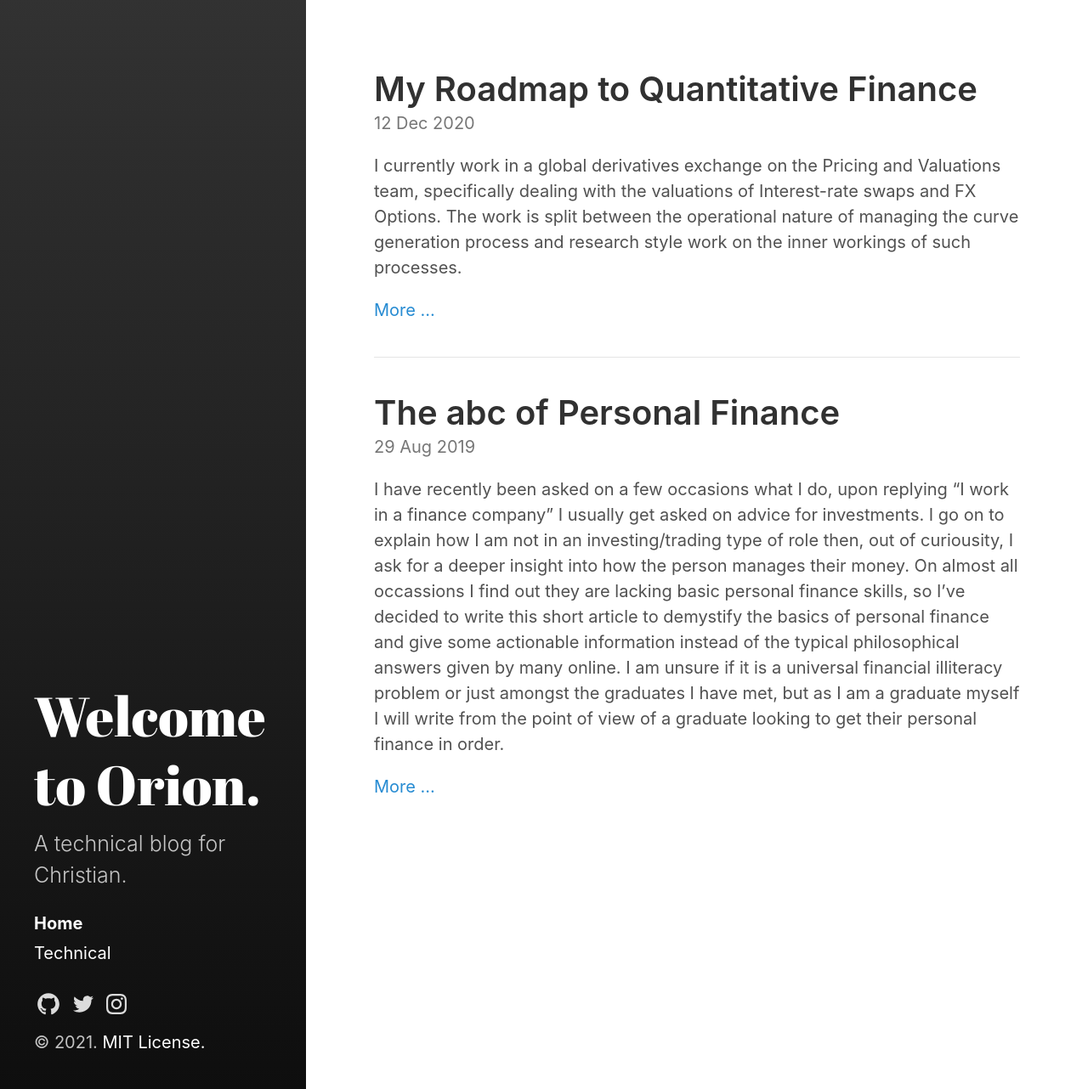
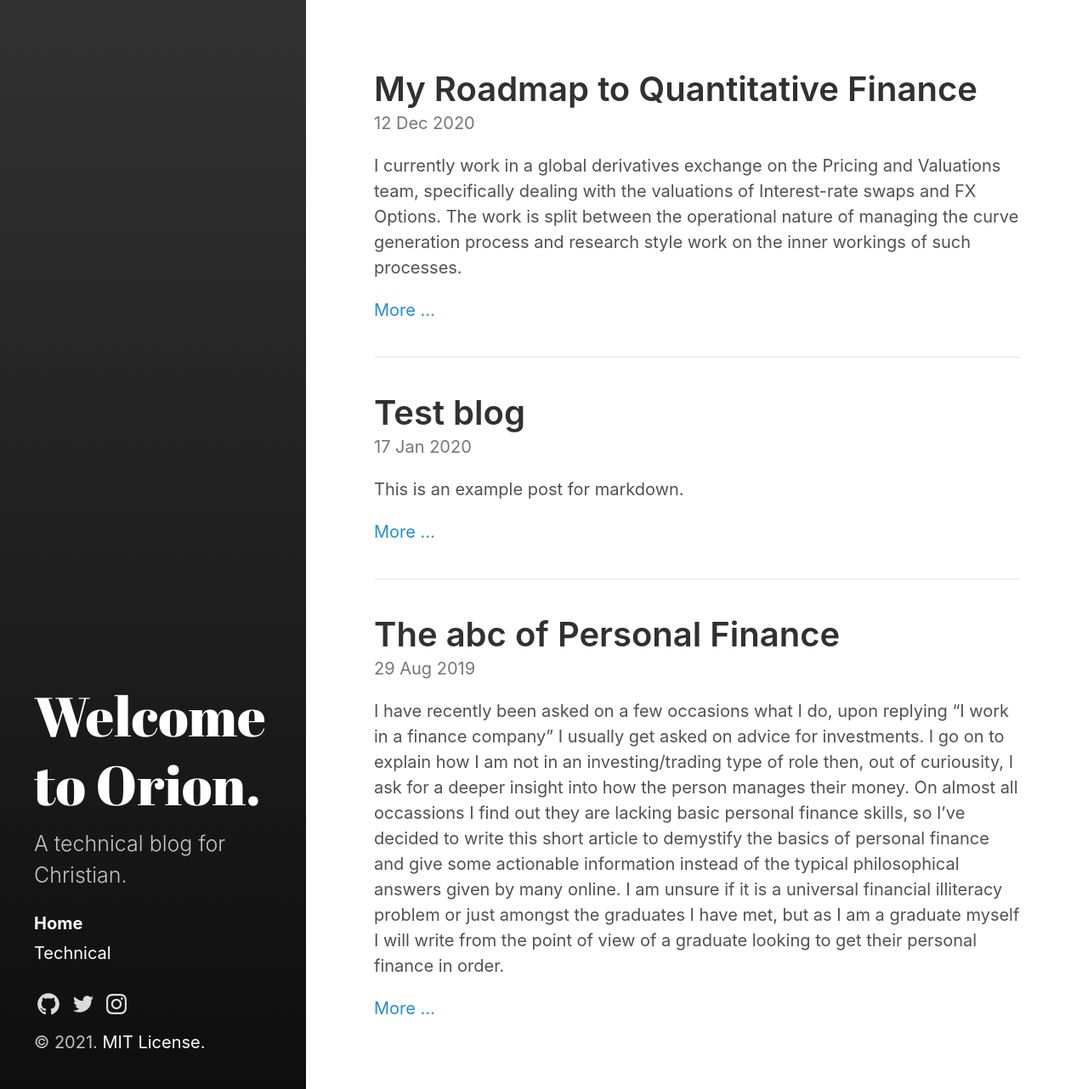
Before and after one commit to crobinson96/crobinson96.github.io, a Jekyll site: the page built from index.html, in a window 1280 px wide. Shown: the whole page at 85% size. Built offline with Jekyll 4.4.1, drawn with Linux system fonts in a browser that asks for light colours; the list of posts is cut into pages by our own code.

Commit message:
change test blog

```diff
--- a/_posts/test_blog.md
+++ b/_posts/2021-01-17-test_blog.md
@@ -1,3 +1,10 @@
+---
+layout: post
+title: "Test blog"
+date: 2020-01-17 14:51:00 +0000
+permalink: /test_blog
+---
+
 This is an example post for markdown.
 
 Eg.
```
